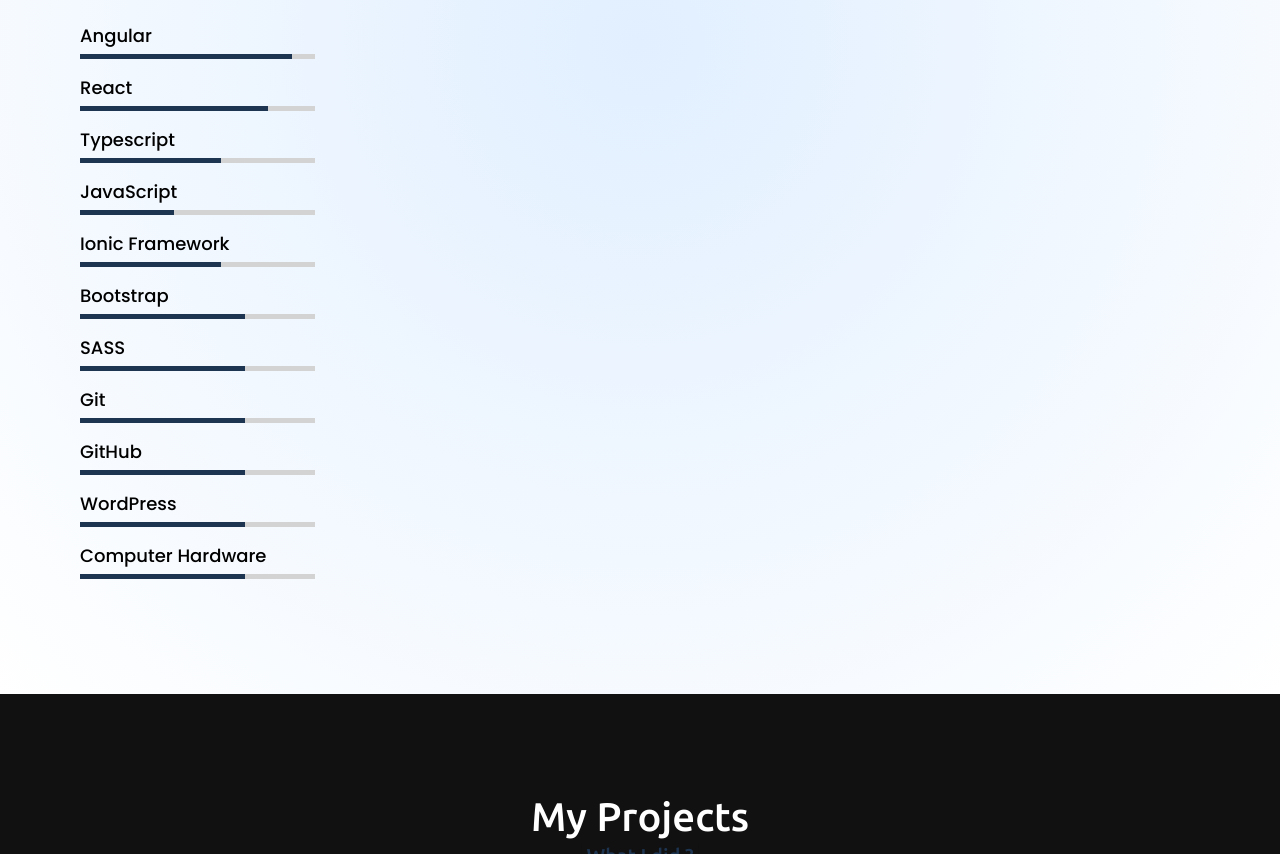
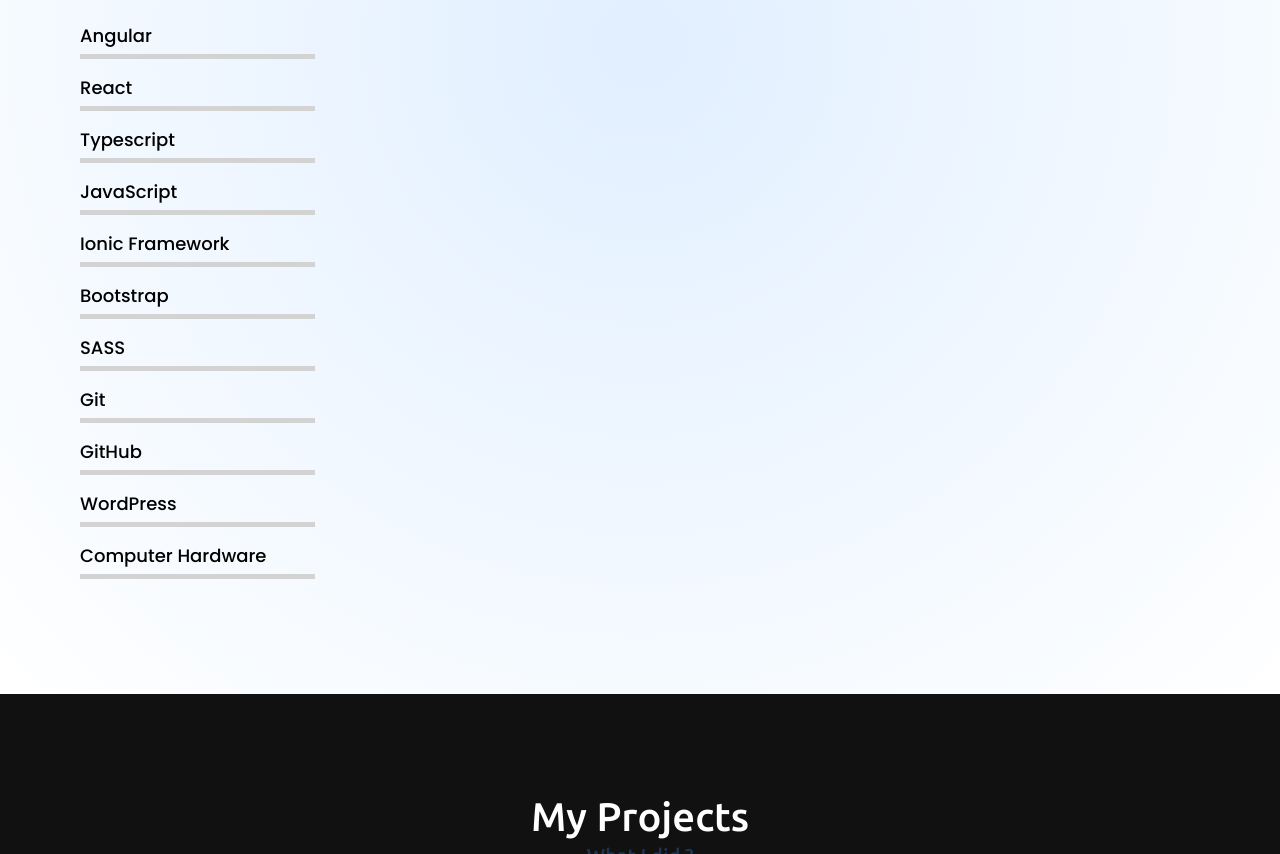
Before and after one commit to ylli-bajrami/ylli-bajrami.github.io, a plain HTML site: page index.html in a window 1280 px wide. Shown: the part 2824-3678 px from the top of the page. Drawn offline with nearby package versions, Linux system fonts and the light colour scheme.

Commit message:
Update styles.css

```diff
--- a/styles.css
+++ b/styles.css
@@ -479,7 +479,6 @@ section .title::after {
     height: 100%;
     left: 0;
     top: 0;
-    background: #1e3551;
 }
 
 .skills-content .right .python::before {
```
